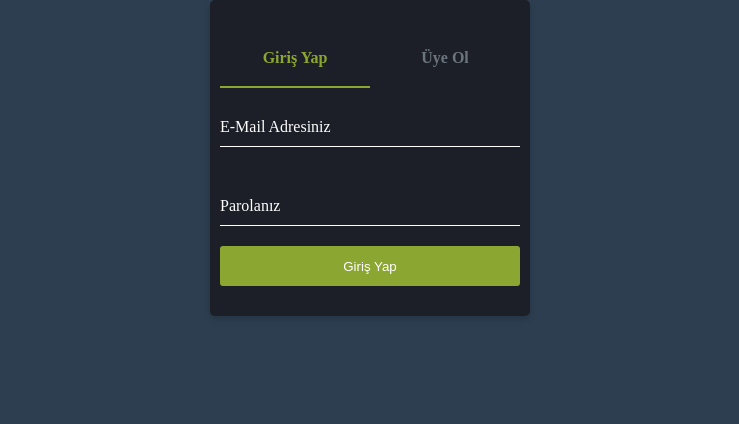
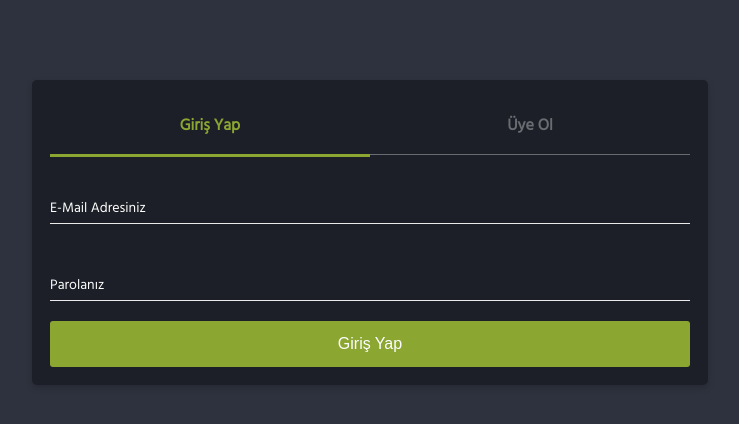
Before and after one commit to ensgenc/vue-architecture, a Vue app: page / in a window 1280 px wide. Shown: the top 424 px of the page, without its empty margins (270-1009 px from the left). Built offline with nearby package versions, Linux system fonts and the light colour scheme.

Commit message:
coding the design

```diff
--- a/src/App.vue
+++ b/src/App.vue
@@ -2,8 +2,11 @@
   <router-view />
 </template>
 <style lang="scss">
+@import url("https://fonts.googleapis.com/css2?family=Hind&display=swap");
+
 #app {
   -webkit-font-smoothing: antialiased;
   -moz-osx-font-smoothing: grayscale;
+  font-family: "Hind", sans-serif;
 }
 </style>
--- a/src/assets/sass/abstracts/_core.scss
+++ b/src/assets/sass/abstracts/_core.scss
@@ -1,25 +1,31 @@
 body {
-  background-color: #2c3e50;
+  background-color: #2E323E;
   margin: 0;
   height: 100%;
   overflow-x: hidden;
   overflow-y: auto;
   font-weight: normal;
+  font-family: 'Hind', sans-serif;
   -webkit-font-smoothing: antialiased;
   -moz-osx-font-smoothing: grayscale;
 }
 
 .container {
   margin: 0 auto;
-  width: 1200px;
   display: flex;
   justify-content: center;
-  align-content: end;
 }
 
 .w-100 {
   width: 100%;
 }
+.w-50 {
+  width: 50%;
+}
 .w-25 {
   width: 25%;
 }
+.py-8 {
+  padding-top: 5rem!important;
+  padding-bottom: 5rem!important;
+}
--- a/src/assets/sass/components/_button.scss
+++ b/src/assets/sass/components/_button.scss
@@ -1,5 +1,5 @@
 .btn {
-  height: 40px;
+  height: 46px;
   margin: 0;
   display: inline-flex;
   cursor: pointer;
@@ -21,5 +21,11 @@
   }
   &__label {
     flex: 1 1 auto;
+    font-size: 16px;
+    font-weight: 400;
+    line-height: 16px;
+    font-style: normal;
+    text-align: center;
+    color: #fdfeff;
   }
 }
--- a/src/assets/sass/components/_card.scss
+++ b/src/assets/sass/components/_card.scss
@@ -3,7 +3,8 @@
   border-radius: 5px;
   filter: drop-shadow(0px 3px 3px rgba(0,0,0,0.16 ));
   background: #1c1f27;
-  padding: 10px;
+  padding: 18px;
+  width: 50%;
   &-title {
     font-size: 1.5rem;
     font-weight: 700;
@@ -14,10 +15,10 @@
     margin-bottom: 0.5rem;
     color: #6c757d;
   }
-  &-content {
-    padding: 1.25rem 0;
-  }
-  &-footer {
-    padding: 1.25rem 0;
+}
+
+@media only screen and (max-width: 600px) {
+  .card {
+    width: 90%;
   }
 }
--- a/src/assets/sass/components/_inputtext.scss
+++ b/src/assets/sass/components/_inputtext.scss
@@ -1,23 +1,23 @@
 .form-group {
   position: relative;
   padding: 20px 0;
-  width: 300px;
   max-width: 100%;
 
   & input {
     border: none;
-    border-bottom: 1px solid #FDFEFD;
+    border-bottom: 1px solid #eaeaeb;
     color: #FDFEFD;
     display: block;
-    font-size: 16px;
+    font-size: 14px;
+    font-weight: 400;
     padding: 10px 0;
     width: 100%;
     background-color: transparent;
   }
   & label {
     color: #FDFEFD;
-    font-size: 16px;
-    font-weight: 100;
+    font-size: 14px;
+    font-weight: 400;
     position: absolute;
     top: 0;
     left: 0;
@@ -32,7 +32,7 @@
   & input:valid + label,
   & input:focus + label {
     color: $primary;
-    font-size: 14px;
+    font-size: 12px;
     transform: translateY(0);
   }
   & label {
--- a/src/assets/sass/components/_tabview.scss
+++ b/src/assets/sass/components/_tabview.scss
@@ -14,6 +14,9 @@
   }
   &__header {
     width: 100%;
+  }
+  &__panels {
+    margin-top: 10px;
   }
   &__nav {
     display: flex;
@@ -54,18 +57,25 @@
     justify-content: center;
   }
   &__nav li &__nav-link {
-    color: #6c757d;
+    color: #696C70;
     padding: 1.25rem;
     font-weight: 700;
     border-top-right-radius: 6px;
     border-top-left-radius: 6px;
     transition: box-shadow 0.2s;
     justify-content: center;
+    border-bottom: 1px solid #696C70;
   }
-  li.p-highlight &__nav-link {
+  li.primary.p-highlight &__nav-link {
     background: transparent;
-    border-bottom: 2px solid #8ca632;
+    border-bottom: 3px solid #8ca632;
     color: #8ca632;
     justify-content: center;
   }
+  li.danger.p-highlight &__nav-link {
+    background: transparent;
+    border-bottom: 3px solid #E84362;
+    color: #E84362;
+    justify-content: center;
+  }
 }
--- a/src/components/SignUp.vue
+++ b/src/components/SignUp.vue
@@ -5,7 +5,7 @@
   </div>
   <div class="form-group">
     <p-input-text id="email" type="text" required />
-    <label>E-Mail Adresiniz</label>
+    <label>E-Posta Adresiniz</label>
   </div>
   <div class="form-group">
     <p-input-text id="password" type="password" required />
--- a/src/components/base/TabPanel.vue
+++ b/src/components/base/TabPanel.vue
@@ -10,6 +10,7 @@ export default {
       type: String,
       default: "Tab",
     },
+    headerClass: null,
   },
 };
 </script>
--- a/src/components/base/TabView.vue
+++ b/src/components/base/TabView.vue
@@ -114,6 +114,7 @@ export default {
     getTabHeaderClass(tab, i) {
       return [
         "tabview__header",
+        this.getTabProp(tab, "headerClass"),
         {
           "p-highlight": this.d_activeIndex === i,
         },
--- a/src/views/HomeView.vue
+++ b/src/views/HomeView.vue
@@ -1,12 +1,12 @@
 <template>
-  <div class="container">
-    <p-card class="w-25">
+  <div class="container py-8">
+    <p-card>
       <template #content>
         <p-tab-view id="login-tab-view">
-          <p-tab-panel header="Giriş Yap">
+          <p-tab-panel header="Giriş Yap" headerClass="primary">
             <sign-in />
           </p-tab-panel>
-          <p-tab-panel header="Üye Ol">
+          <p-tab-panel header="Üye Ol" headerClass="danger">
             <sign-up />
           </p-tab-panel>
         </p-tab-view>
```
